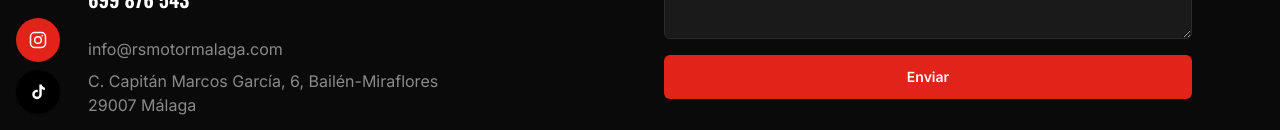
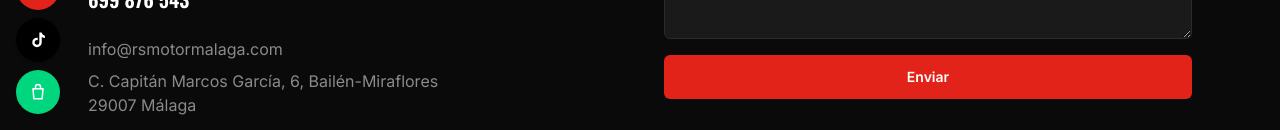
Before and after one commit to rauljaviermg-dot/RS-MOTOR-WEB, a Next.js app: page /contacto in a window 1280 px wide. Shown: the part 670-800 px from the top of the page. Built offline with nearby package versions, Linux system fonts and the light colour scheme.

Commit message:
Anadir icono de Wallapop en verde a la burbuja de redes sociales

```diff
--- a/src/components/SocialBubble.tsx
+++ b/src/components/SocialBubble.tsx
@@ -21,6 +21,16 @@ export default function SocialBubble() {
           <path d="M16.5 3c.4 2 1.8 3.5 3.8 3.8v2.9c-1.4 0-2.7-.4-3.8-1.2v6.4a5.7 5.7 0 1 1-5.7-5.7c.3 0 .6 0 .9.1v2.9a2.8 2.8 0 1 0 1.9 2.7V3h2.9Z" />
         </svg>
       </a>
+      <a
+        href="#"
+        aria-label="Wallapop"
+        className="flex h-11 w-11 items-center justify-center rounded-full bg-[#00D67D] text-white shadow-sm transition-transform hover:scale-110"
+      >
+        <svg viewBox="0 0 24 24" fill="none" stroke="currentColor" strokeWidth="1.8" className="h-5 w-5">
+          <path d="M6 8h12l-1 12H7L6 8Z" strokeLinejoin="round" />
+          <path d="M9 8V6a3 3 0 0 1 6 0v2" strokeLinecap="round" />
+        </svg>
+      </a>
     </div>
   );
 }
```
